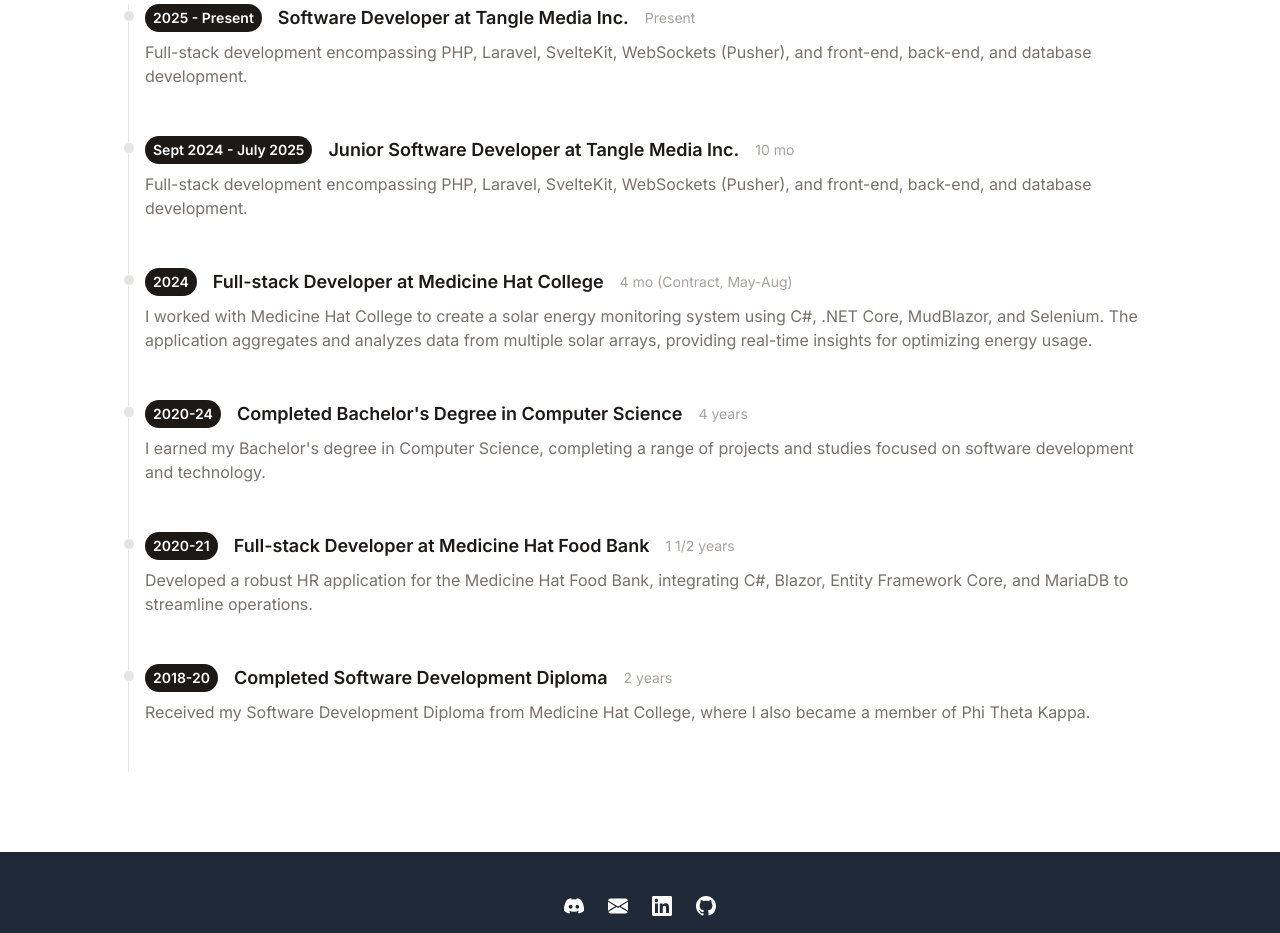
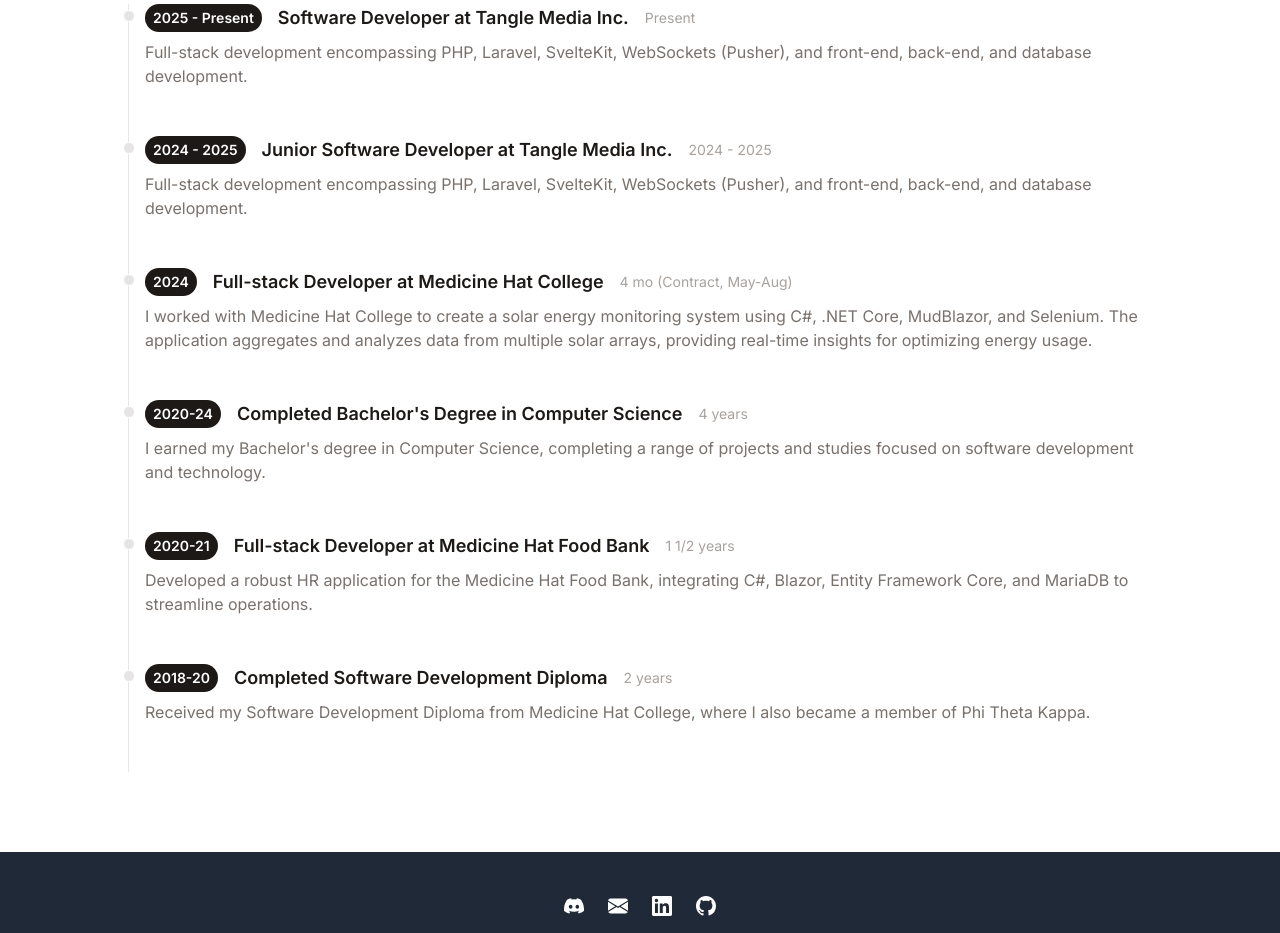
Before and after one commit to brendanball4/PortfolioJSXTailwind, a React (Vite) app: page / in a window 1280 px wide. Shown: the part 2640-3573 px from the top of the page. Built offline with nearby package versions, Linux system fonts and the light colour scheme.

Commit message:
Remove months from junior role dates

```diff
--- a/src/data/timeline.js
+++ b/src/data/timeline.js
@@ -6,9 +6,9 @@
         details: "Full-stack development encompassing PHP, Laravel, SvelteKit, WebSockets (Pusher), and front-end, back-end, and database development.",
     },
     {
-        year: "Sept 2024 - July 2025",
+        year: "2024 - 2025",
         title: "Junior Software Developer at Tangle Media Inc.",
-        duration: "10 mo",
+        duration: "2024 - 2025",
         details: "Full-stack development encompassing PHP, Laravel, SvelteKit, WebSockets (Pusher), and front-end, back-end, and database development.",
     },
     {
```
